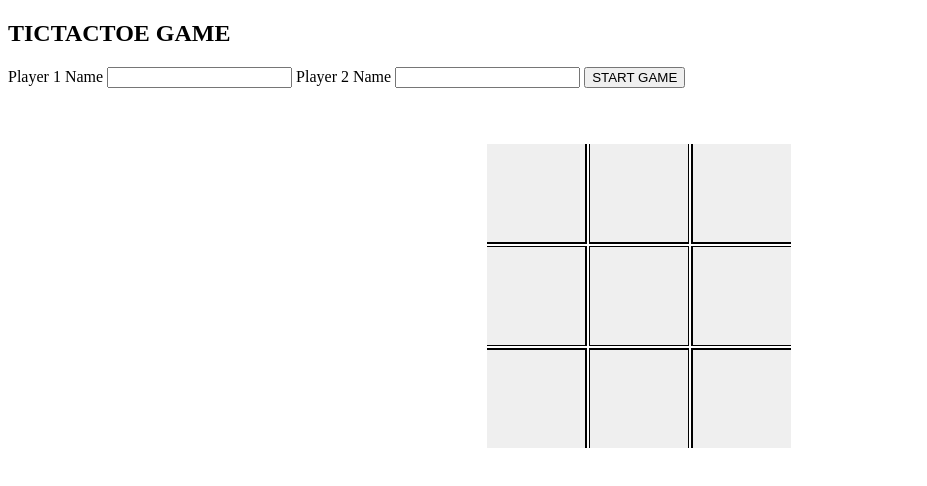
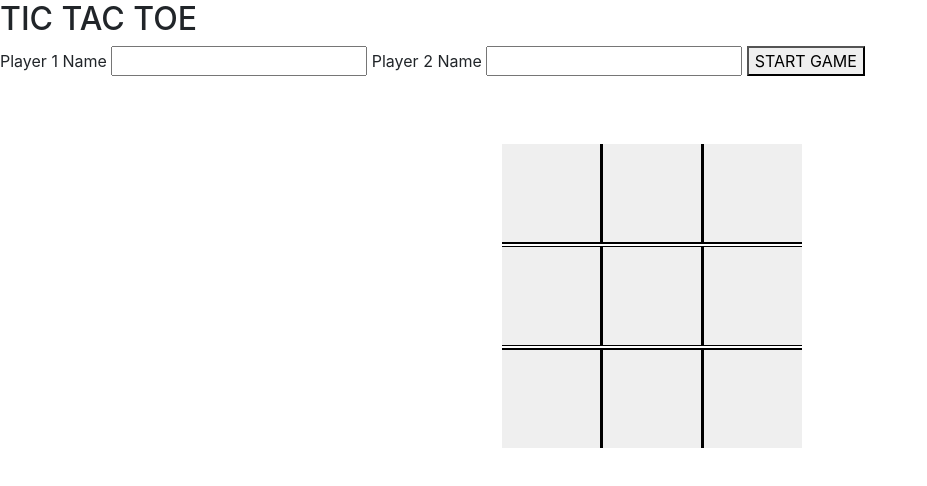
Before and after one commit to Tripple-A/JavaScript---TicTacToe, a website: page tictactoe.html in a window 1280 px wide. Shown: the whole page, without its empty margins (0-927 px from the left). Drawn offline with nearby package versions, Linux system fonts and the light colour scheme.

Commit message:
added bootstrap cdn

```diff
--- a/tictactoe.html
+++ b/tictactoe.html
@@ -4,11 +4,13 @@
     <meta charset="UTF-8">
     <meta name="viewport" content="width=device-width, initial-scale=1.0">
     <meta http-equiv="X-UA-Compatible" content="ie=edge">
-    <title>Board</title>
+    <link rel="stylesheet" href="https://stackpath.bootstrapcdn.com/bootstrap/4.3.1/css/bootstrap.min.css"
+    integrity="sha384-ggOyR0iXCbMQv3Xipma34MD+dH/1fQ784/j6cY/iJTQUOhcWr7x9JvoRxT2MZw1T" crossorigin="anonymous">
+    <title>TIC TAC TOE</title>
     <link rel="stylesheet" href="tictactoe.css">
 </head>
 <body>
-    <h2>TICTACTOE GAME</h2>
+    <h2>TIC TAC TOE</h2>
     <div class="form">
         <label for="player1"> Player 1 Name</label>
         <input type="text" class="player1">
```
